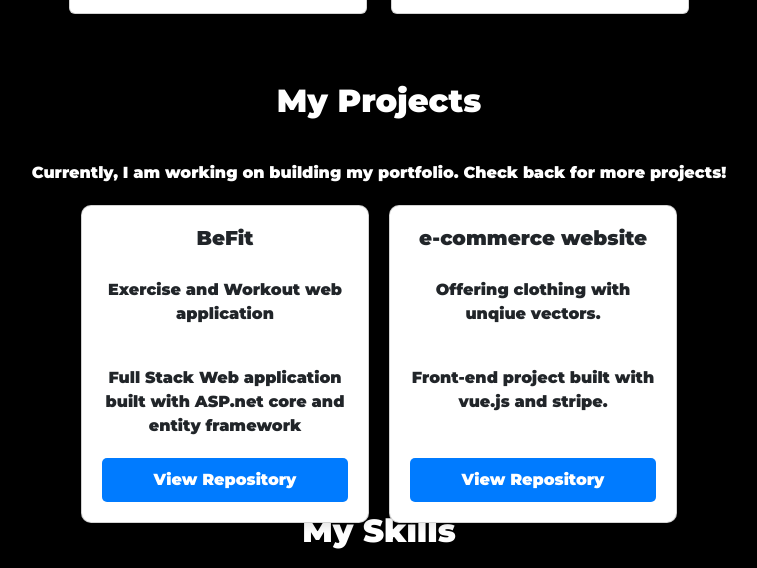
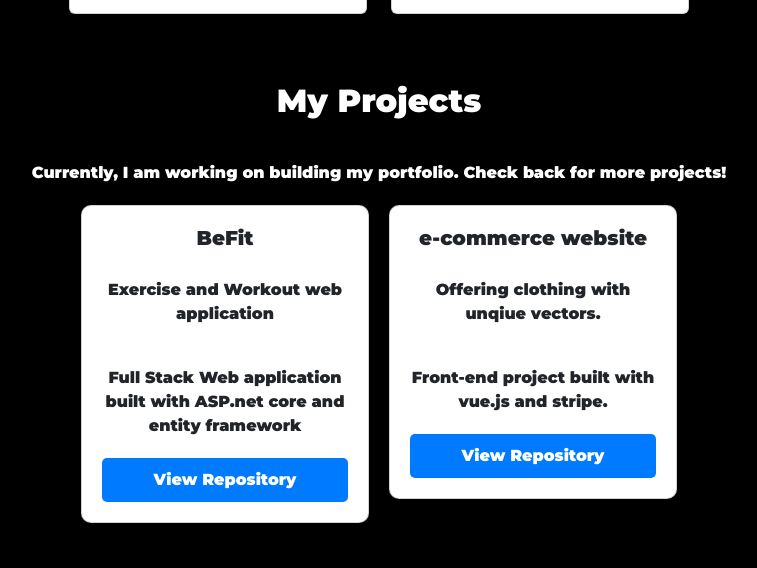
Before and after one commit to KodyRH/KodyHellenbrand.github.io, a website with bundled scripts: page index.html in a window 1280 px wide. Shown: the part 1188-1756 px from the top of the page, without its empty margins (261-1018 px from the left). Built offline with nearby package versions, Linux system fonts and the light colour scheme.

Commit message:
css styling change

```diff
--- a/assets/css/style.css
+++ b/assets/css/style.css
@@ -142,7 +142,7 @@ nav ul li a {
   align-items: center; /* Horizontally center the content */
   text-align: center; /* Ensure the text is centered */
   width: 75vw; /* Makes the container span 75% of the viewport width */
-  height: 50vh; /* Makes the container take up 50% of the viewport height */
+  min-height: 50vh;; /* Makes the container take up 50% of the viewport height */
   margin: 0 auto; /* Centers the container horizontally */
 }
 
```
